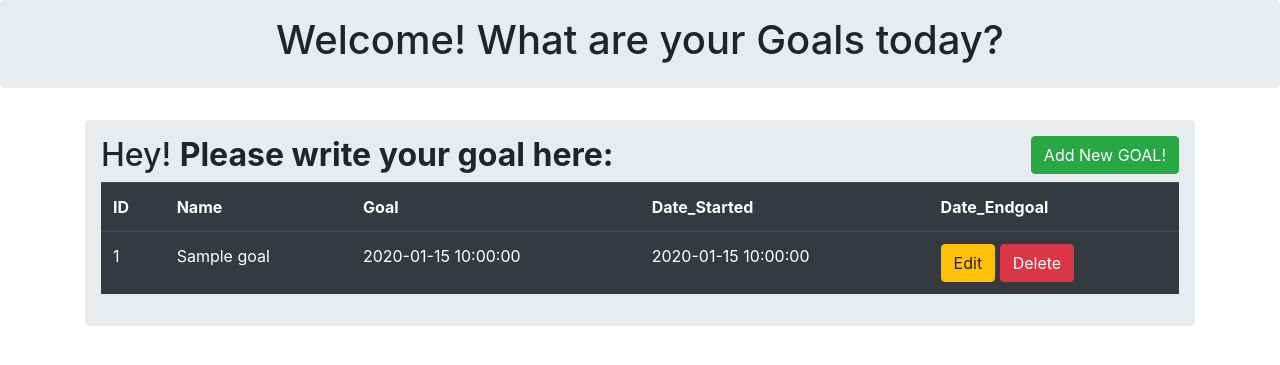
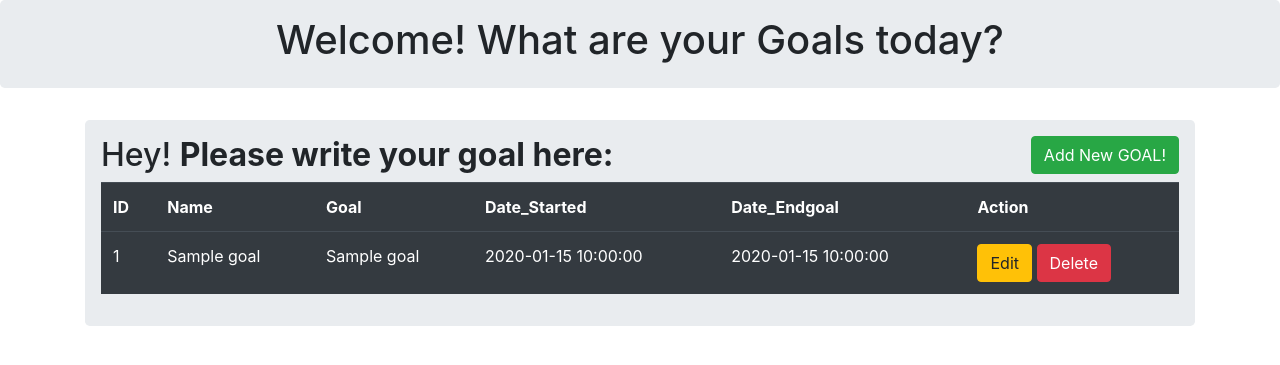
Before and after one commit to rachael-lh/FinalProject, a Flask app: template flask-app/templates/index.html in a window 1280 px wide. Shown: the top 365 px of the page. Run offline with Flask 2, Linux system fonts and the light colour scheme; the template is opened without the code that fills it: most values are stand-ins (such as "Sample title", 1, 10 or a date in 2020); some libraries are stand-ins or nearby versions.

Commit message:
partial amendments to app.py and index.html

```diff
--- a/flask-app/app.py
+++ b/flask-app/app.py
@@ -33,6 +33,7 @@ class User_Goals(db.Model):
 @app.route('/')
 def index():
     all_data = Users.query.all()
+    all_data = User_Goals.query.all()
 
     return render_template("index.html", users = all_data)
 
--- a/flask-app/templates/index.html
+++ b/flask-app/templates/index.html
@@ -47,6 +47,7 @@
                         <th>Goal</th>
                         <th>Date_Started</th>
                         <th>Date_Endgoal</th>
+                        <th>Action</th>
 
                     </tr>
 
@@ -54,6 +55,7 @@
 
                     <tr>
                         <td>{{row.id}}</td>
+                        <td>{{row.Goal}}</td>
                         <td>{{row.Goal}}</td>
                         <td>{{row.Date_Started}}</td>
                         <td>{{row.Date_Endgoal}}</td>
```
